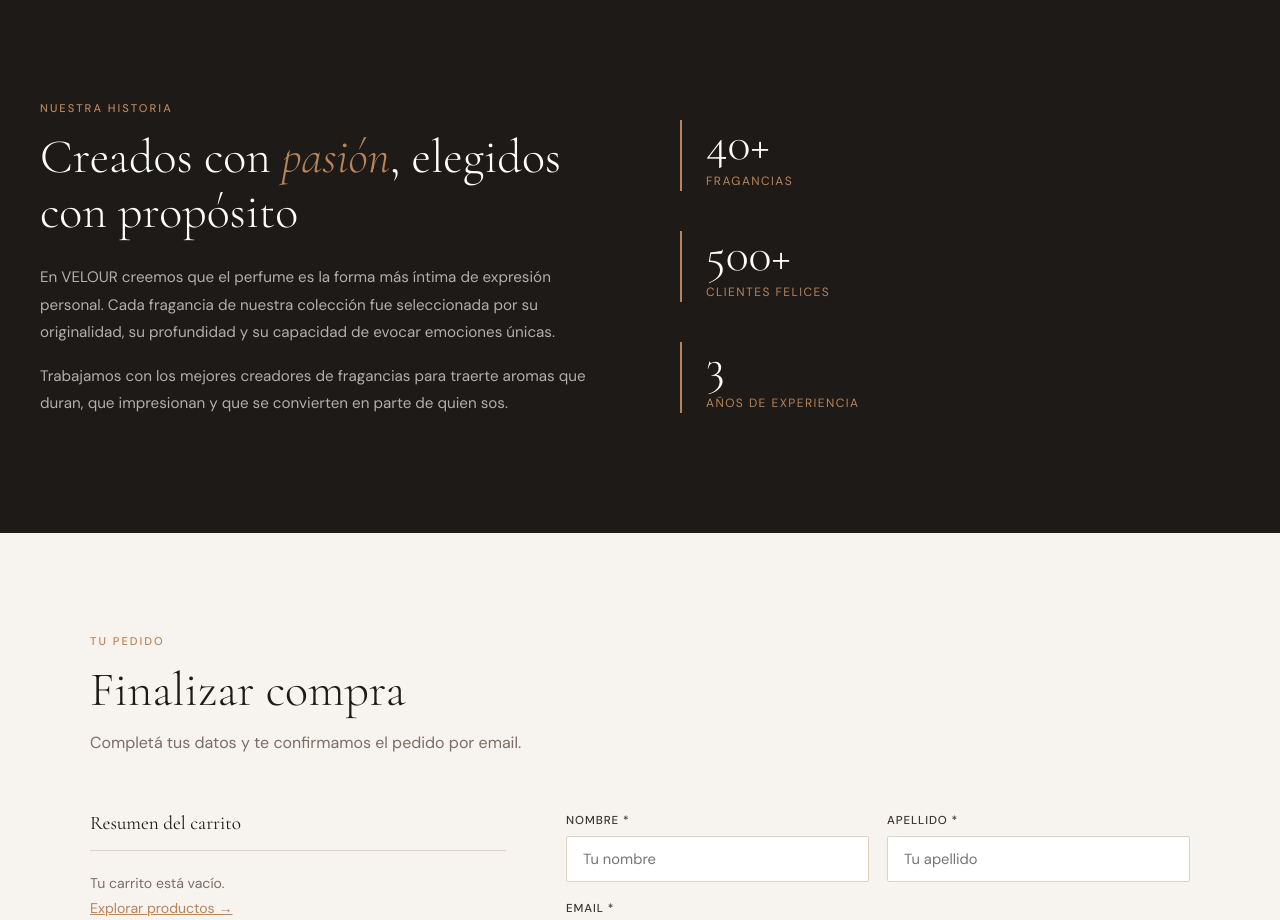
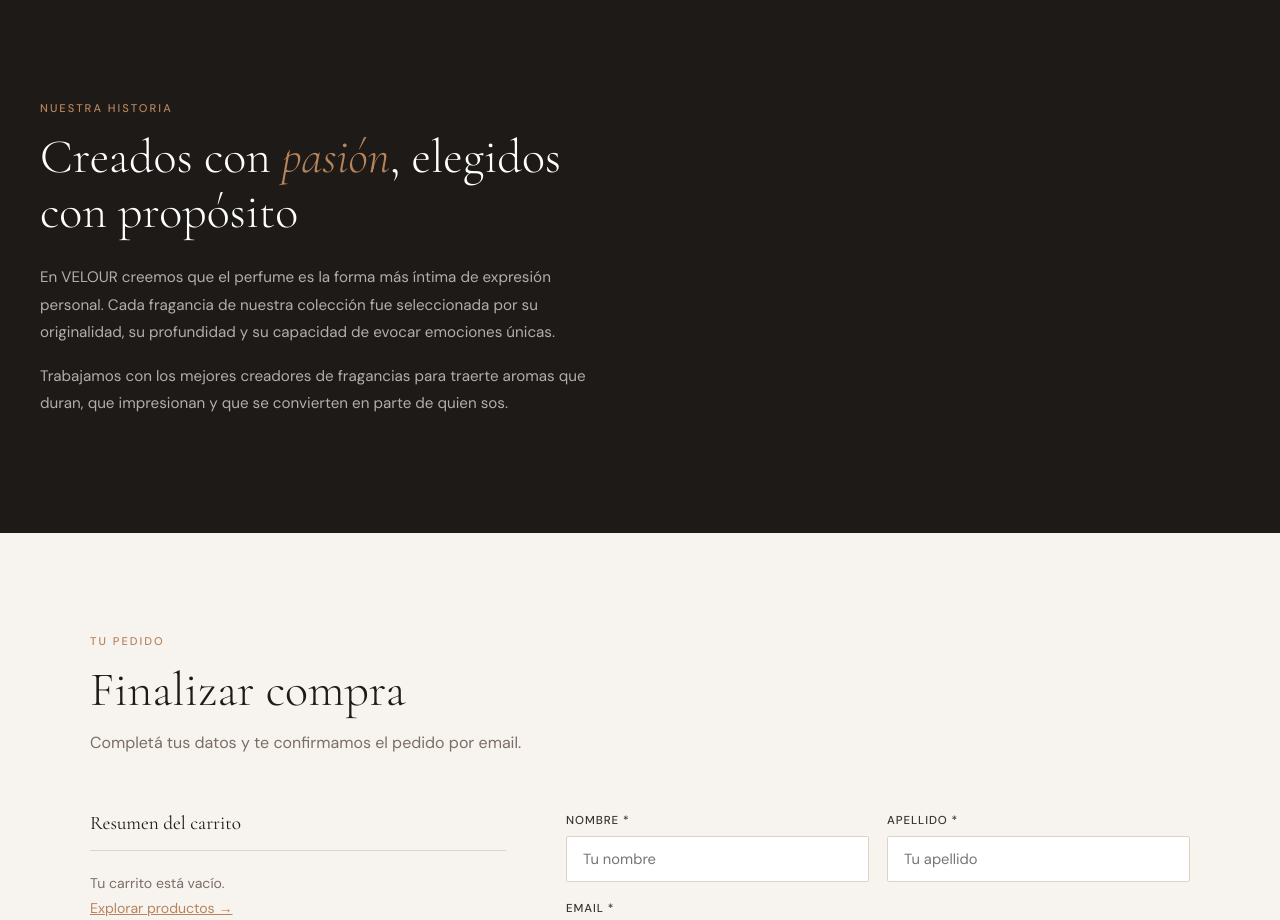
Before and after one commit to nahuocampo22/velour-perfumeria, a website: page public/index.html in a window 1280 px wide. Shown: the part 2180-3100 px from the top of the page. Drawn offline with nearby package versions, Linux system fonts and the light colour scheme.

Commit message:
Update index.html

```diff
--- a/public/index.html
+++ b/public/index.html
@@ -65,11 +65,6 @@
         <h2>Creados con <em>pasión</em>, elegidos con propósito</h2>
         <p>En VELOUR creemos que el perfume es la forma más íntima de expresión personal. Cada fragancia de nuestra colección fue seleccionada por su originalidad, su profundidad y su capacidad de evocar emociones únicas.</p>
         <p>Trabajamos con los mejores creadores de fragancias para traerte aromas que duran, que impresionan y que se convierten en parte de quien sos.</p>
-      </div>
-      <div class="about-stats">
-        <div class="stat"><span class="stat-num">40+</span><span class="stat-label">Fragancias</span></div>
-        <div class="stat"><span class="stat-num">500+</span><span class="stat-label">Clientes felices</span></div>
-        <div class="stat"><span class="stat-num">3</span><span class="stat-label">Años de experiencia</span></div>
       </div>
     </div>
   </section>
```
